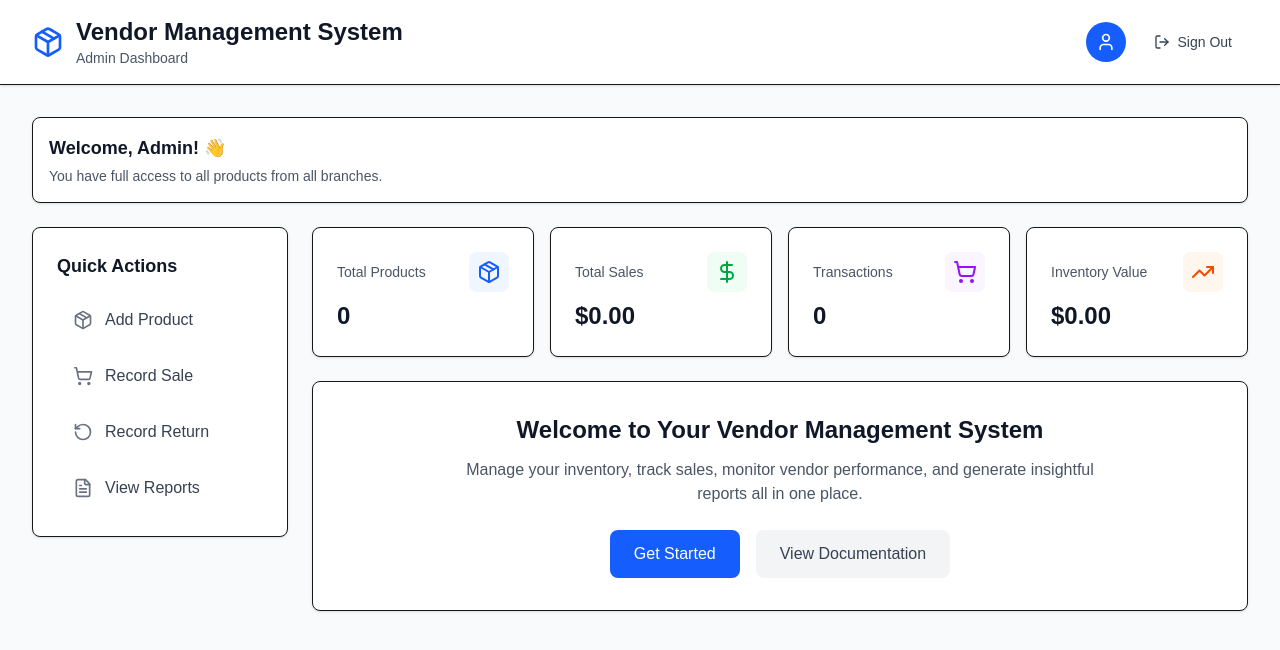
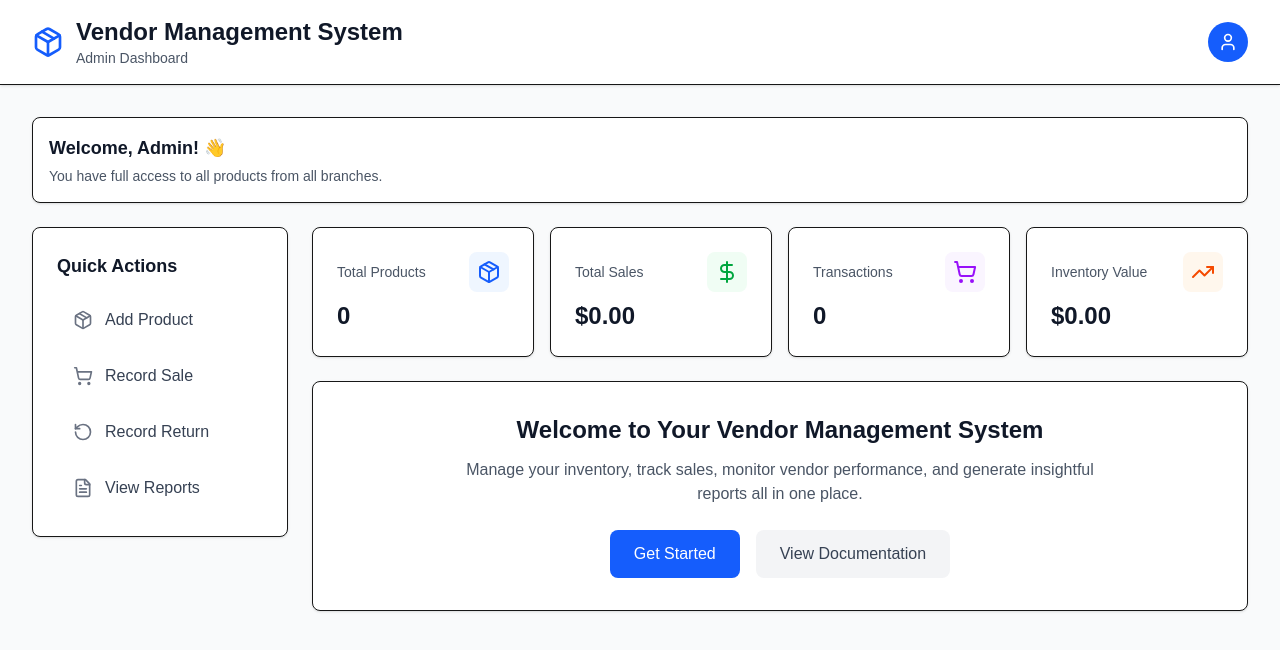
Before and after one commit to Ronelmelendrez/Vendors_inventory_system, a Next.js app in the folder frontend/: page /admin in a window 1280 px wide. Shown: the top 650 px of the page. Built offline with nearby package versions, Linux system fonts and the light colour scheme; sample sign-in values are in the browser's storage.

Commit message:
update the Header to add a dropdown menu

```diff
--- a/frontend/src/components/dashboard/Header.tsx
+++ b/frontend/src/components/dashboard/Header.tsx
@@ -1,10 +1,24 @@
 import { Package, LogOut, User } from "lucide-react";
 import { useAuth } from "@/contexts/AuthContext";
 import { useRouter } from "next/navigation";
+import { useState, useRef, useEffect } from "react";
 
 export function Header() {
   const { user, signOut } = useAuth();
   const router = useRouter();
+  const [isMenuOpen, setIsMenuOpen] = useState(false);
+  const menuRef = useRef<HTMLDivElement>(null);
+
+  useEffect(() => {
+    const handleClickOutside = (event: MouseEvent) => {
+      if (menuRef.current && !menuRef.current.contains(event.target as Node)) {
+        setIsMenuOpen(false);
+      }
+    };
+
+    document.addEventListener("mousedown", handleClickOutside);
+    return () => document.removeEventListener("mousedown", handleClickOutside);
+  }, []);
 
   const handleSignOut = async () => {
     try {
@@ -35,19 +49,33 @@ export function Header() {
             </div>
           </div>
           {user && (
-            <div className="flex items-center gap-4">
-              <div className="flex items-center gap-3">
-                <div className="w-10 h-10 bg-blue-600 rounded-full flex items-center justify-center">
+            <div className="relative" ref={menuRef}>
+              <button
+                onClick={() => setIsMenuOpen(!isMenuOpen)}
+                className="w-10 h-10 bg-blue-600 rounded-full flex items-center justify-center hover:bg-blue-700 transition-colors focus:outline-none focus:ring-2 focus:ring-blue-500 focus:ring-offset-2"
+              >
                 <User className="h-5 w-5 text-white" />
+              </button>
+
+              {isMenuOpen && (
+                <div className="absolute right-0 mt-2 w-48 bg-white rounded-lg shadow-lg border border-gray-200 py-1 z-50">
+                  <div className="px-4 py-2 border-b border-gray-100">
+                    <p className="text-sm font-medium text-gray-900">
+                      {user.email}
+                    </p>
+                    <p className="text-xs text-gray-500 capitalize">
+                      {user.role}
+                    </p>
                   </div>
                   <button
                     onClick={handleSignOut}
-                  className="flex items-center gap-2 px-4 py-2 text-sm text-gray-700 hover:text-red-600 hover:bg-red-50 rounded-lg transition-colors"
+                    className="w-full flex items-center gap-2 px-4 py-2 text-sm text-gray-700 hover:bg-red-50 hover:text-red-600 transition-colors"
                   >
                     <LogOut className="h-4 w-4" />
-                  <span className="hidden sm:inline">Sign Out</span>
+                    <span>Sign Out</span>
                   </button>
                 </div>
+              )}
             </div>
           )}
         </div>
```
Lines whose indentation alone changed are shown as unchanged.
